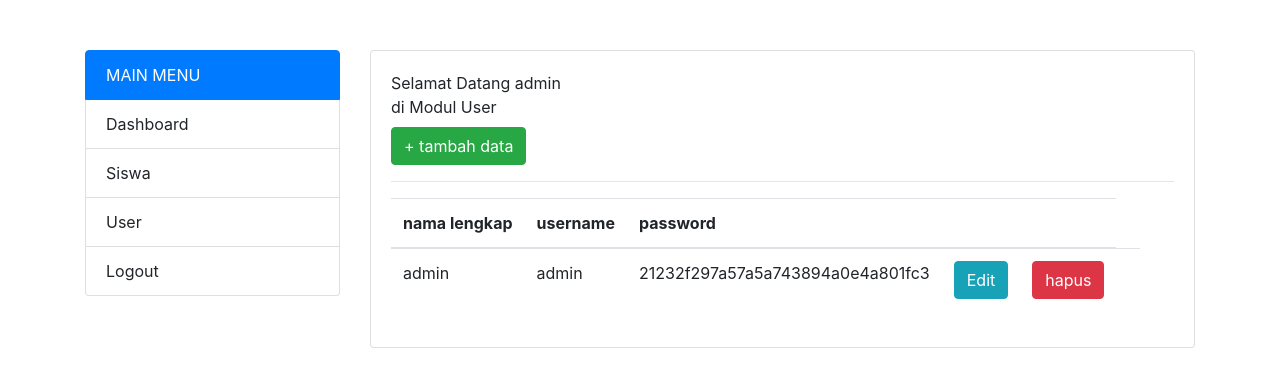
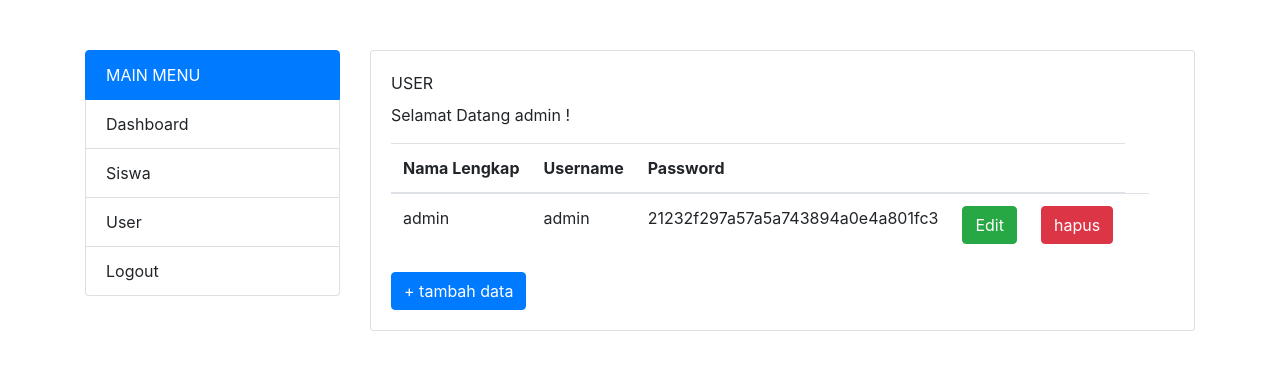
Before and after one commit to romiiiii/list-siswa, a PHP site: page /module-user/dashboard.php in a window 1280 px wide. Shown: the top 387 px of the page. Run offline with PHP 8.4, Linux system fonts and the light colour scheme; a user stored in the database is signed in; data comes from the database, SQL or seed files in the repository; some libraries are stand-ins or nearby versions.

Commit message:
checkpoint 1_dashboard(belum selesai)

```diff
--- a/module-siswa/dashboard.php
+++ b/module-siswa/dashboard.php
@@ -35,11 +35,9 @@ if (!$_SESSION['id_user']) {
             <div class="col-md-9">
                 <div class="card">
                     <div class="card-body">
-                        <label>SISWA</label>
+                        <label>SISWA</label><br>
+                        Selamat Datang <?php echo $_SESSION['nama_lengkap'] ?> !
                         <hr>
-
-                        Selamat Datang <?php echo $_SESSION['nama_lengkap'] ?>
-
                     </div>
                 </div>
             </div>
--- a/module-user/dashboard.php
+++ b/module-user/dashboard.php
@@ -55,8 +55,8 @@ if (isset($_POST['update'])) {
             <div class="col-md-9">
                 <div class="card">
                     <div class="card-body">
-                        <label> Selamat Datang <?php echo $_SESSION['nama_lengkap'] ?><br> di Modul User</label><br>
-                        <button type="button" class="btn btn-success" data-toggle="modal" data-target="#modalRegister">+ tambah data</button>
+                        <label>USER</label><br>
+                        Selamat Datang <?php echo $_SESSION['nama_lengkap'] ?> !
                         <div class="modal fade" id="modalRegister" tabindex="-1" role="dialog" aria-labelledby="modalRegisterLabel" aria-hidden="true">
                             <div class="modal-dialog" role="document">
                                 <div class="modal-content">
@@ -86,13 +86,13 @@ if (isset($_POST['update'])) {
                                 </div>
                             </div>
                         </div>
-                        <hr>
-                        <table class="table table-responsive">
+
+                        <table class="table table-responsive mt-3">
                             <thead>
                                 <tr>
-                                    <th>nama lengkap</th>
-                                    <th>username</th>
-                                    <th>password</th>
+                                    <th>Nama Lengkap</th>
+                                    <th>Username</th>
+                                    <th>Password</th>
                                     <th></th>
                                     <th></th>
                                 </tr>
@@ -103,7 +103,7 @@ if (isset($_POST['update'])) {
                                     echo '<tr><td>' . $r->nama_lengkap . '</td>';
                                     echo '<td>' . $r->username . '</td>';
                                     echo '<td>' . $r->password . '</td>';
-                                    echo '<td><a href="#" type="button" class="btn btn-info btn-xs" data-toggle="modal" data-target="#myModal' . $r->id_user . '">Edit</a></td>';
+                                    echo '<td><a href="#" type="button" class="btn btn-success btn-xs" data-toggle="modal" data-target="#myModal' . $r->id_user . '">Edit</a></td>';
                                     echo '<td><form action="" method="post"><input name="id_user" type="hidden" value=' . $r->id_user . '><button type="submit" class="btn btn-danger">hapus</form></td>';
                                     echo '<td></td></tr>';
                                     echo '<div class="modal fade" id="myModal' . $r->id_user . '" role="dialog" aria-labelledby="myModal' . $r->id_user . 'Label" aria-hidden="true">
@@ -149,6 +149,7 @@ if (isset($_POST['update'])) {
                                 ?>
                             </tbody>
                         </table>
+                        <button type="button" class="btn btn-primary" data-toggle="modal" data-target="#modalRegister">+ tambah data</button>
 
                     </div>
                 </div>
```
